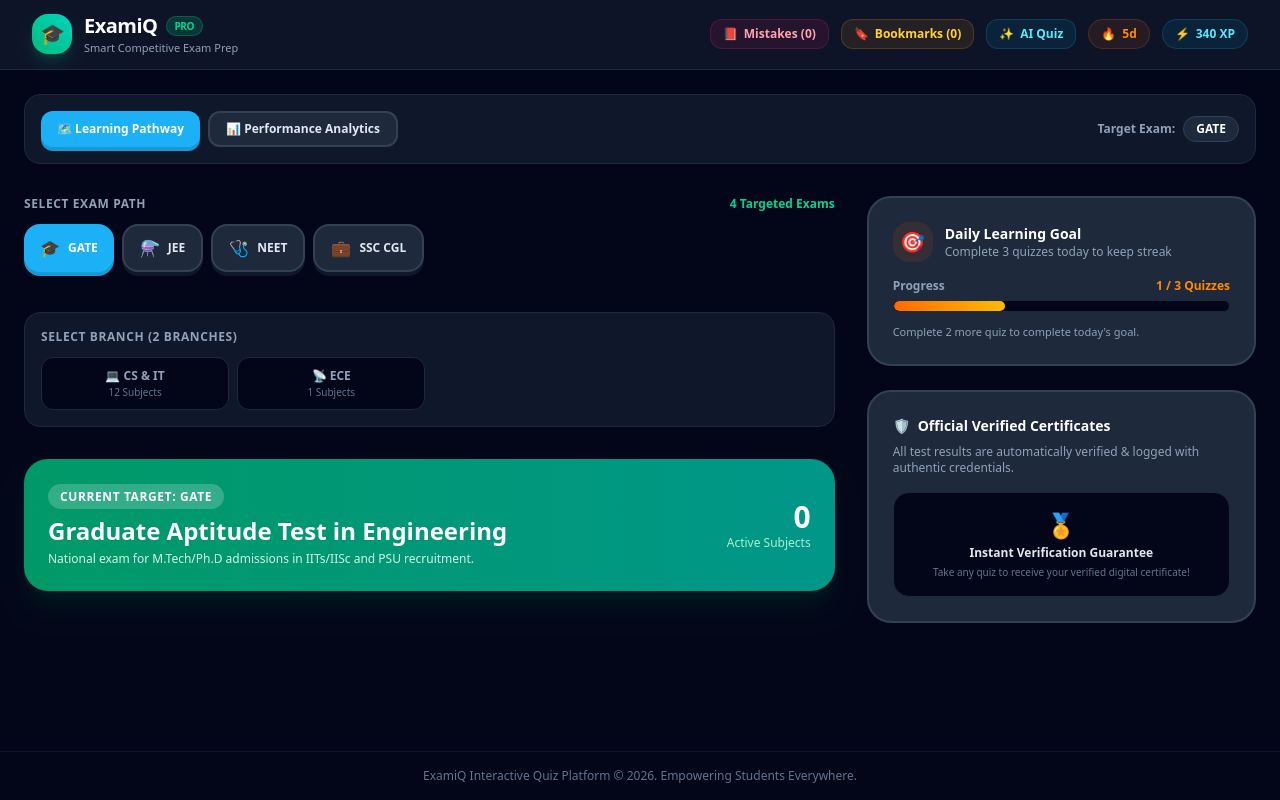
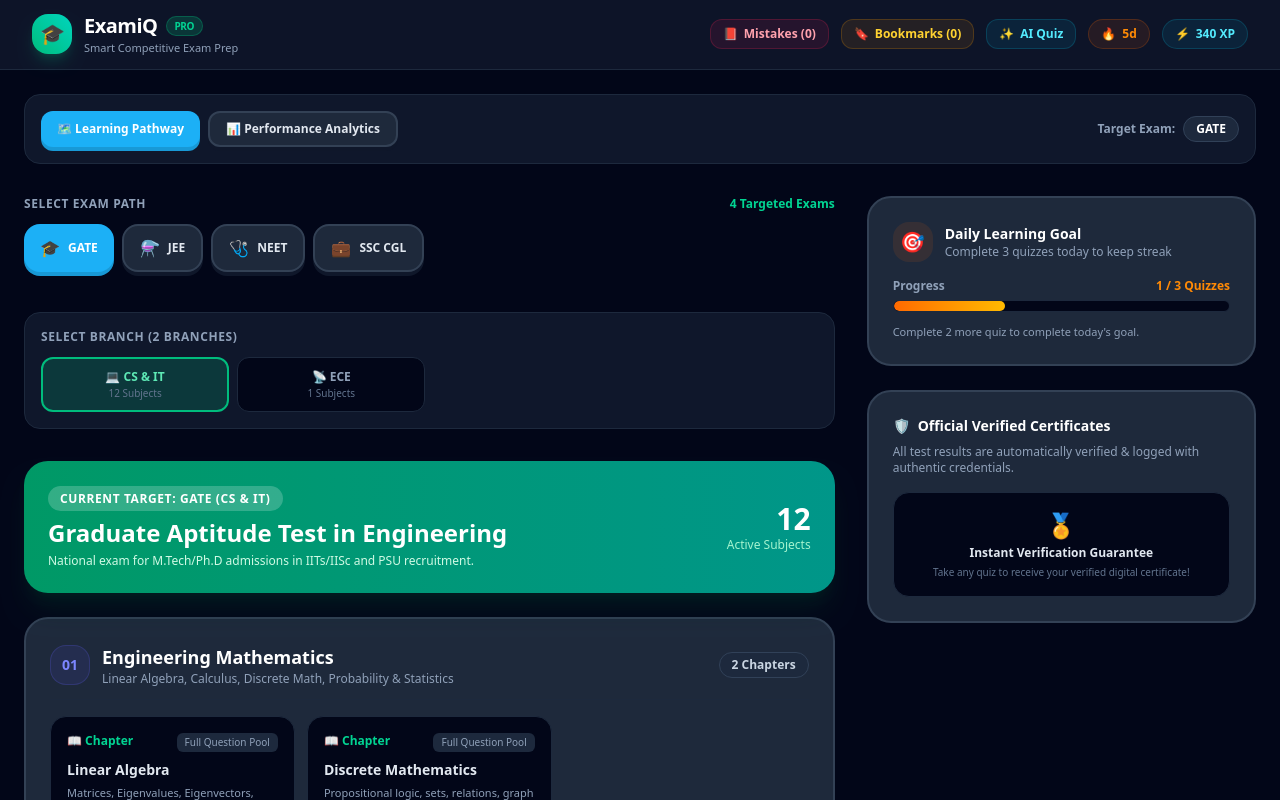
Before and after one commit to prashant15042006/ONLINE-QUIZE, a Next.js app: page / in a window 1280 px wide. Shown: the top 800 px of the page. Built offline with nearby package versions, Linux system fonts and the light colour scheme.

Commit message:
fix: default initial branch state to CS & IT so all 12 GATE CS subjects render immediately on Vercel deployment

```diff
--- a/src/app/page.tsx
+++ b/src/app/page.tsx
@@ -72,7 +72,9 @@ export default function Home() {
   // Navigation states
   const [currentScreen, setCurrentScreen] = useState<Screen>("dashboard");
   const [selectedExam, setSelectedExam] = useState<Exam>(EXAMS_DATA[0]);
-  const [selectedBranch, setSelectedBranch] = useState<Branch | null>(null);
+  const [selectedBranch, setSelectedBranch] = useState<Branch | null>(
+    EXAMS_DATA[0].branches && EXAMS_DATA[0].branches.length > 0 ? EXAMS_DATA[0].branches[0] : null
+  );
   const [selectedSubject, setSelectedSubject] = useState<Subject | null>(null);
   const [selectedChapter, setSelectedChapter] = useState<Chapter | null>(null);
 
```
